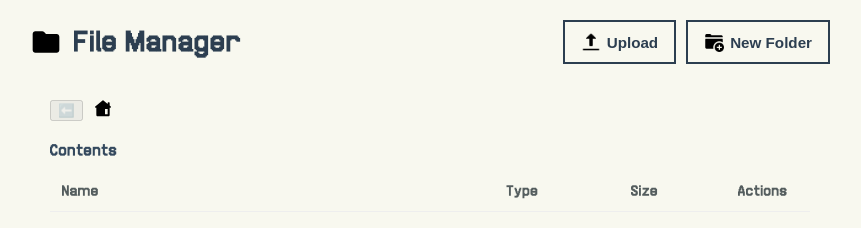
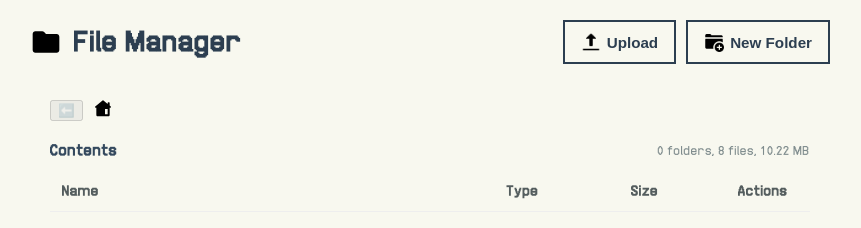
Before and after one commit to gebeto/crosspoint-web-manager, a React (Vite) app: page / in a window 1280 px wide. Shown: the top 228 px of the page, without its empty margins (210-1071 px from the left). Built offline with nearby package versions, Linux system fonts and the light colour scheme.

Commit message:
add folder stats

```diff
--- a/src/FilesTable.tsx
+++ b/src/FilesTable.tsx
@@ -175,6 +175,24 @@ export const FilesTable: React.FC<{
     });
   }, [files]);
 
+  const folderStats = React.useMemo(() => {
+    const stats = {
+      foldersCount: 0,
+      totalSize: 0,
+    };
+    files.forEach((file) => {
+      if (file.isDirectory) stats.folderCount++;
+      stats.totalSize += file.size;
+    });
+    return stats;
+  }, [files]);
+
+  // document.getElementById(
+  //   "folder-summary"
+  // ).innerHTML = `${folderCount} folders, ${
+  //   files.length - folderCount
+  // } files, ${formatFileSize(totalSize)}`;
+
   return (
     <div className="card">
       <div className="breadcrumb-inline" id="directory-breadcrumbs">
@@ -210,7 +228,11 @@ export const FilesTable: React.FC<{
 
       <div className="contents-header">
         <h2 className="contents-title">Contents</h2>
-        <span className="summary-inline" id="folder-summary"></span>
+        <span className="summary-inline" id="folder-summary">
+          {folderStats.foldersCount} folders,{" "}
+          {files.length - folderStats.foldersCount} files,{" "}
+          {formatFileSize(folderStats.totalSize)}
+        </span>
       </div>
 
       <div id="file-table">
```
